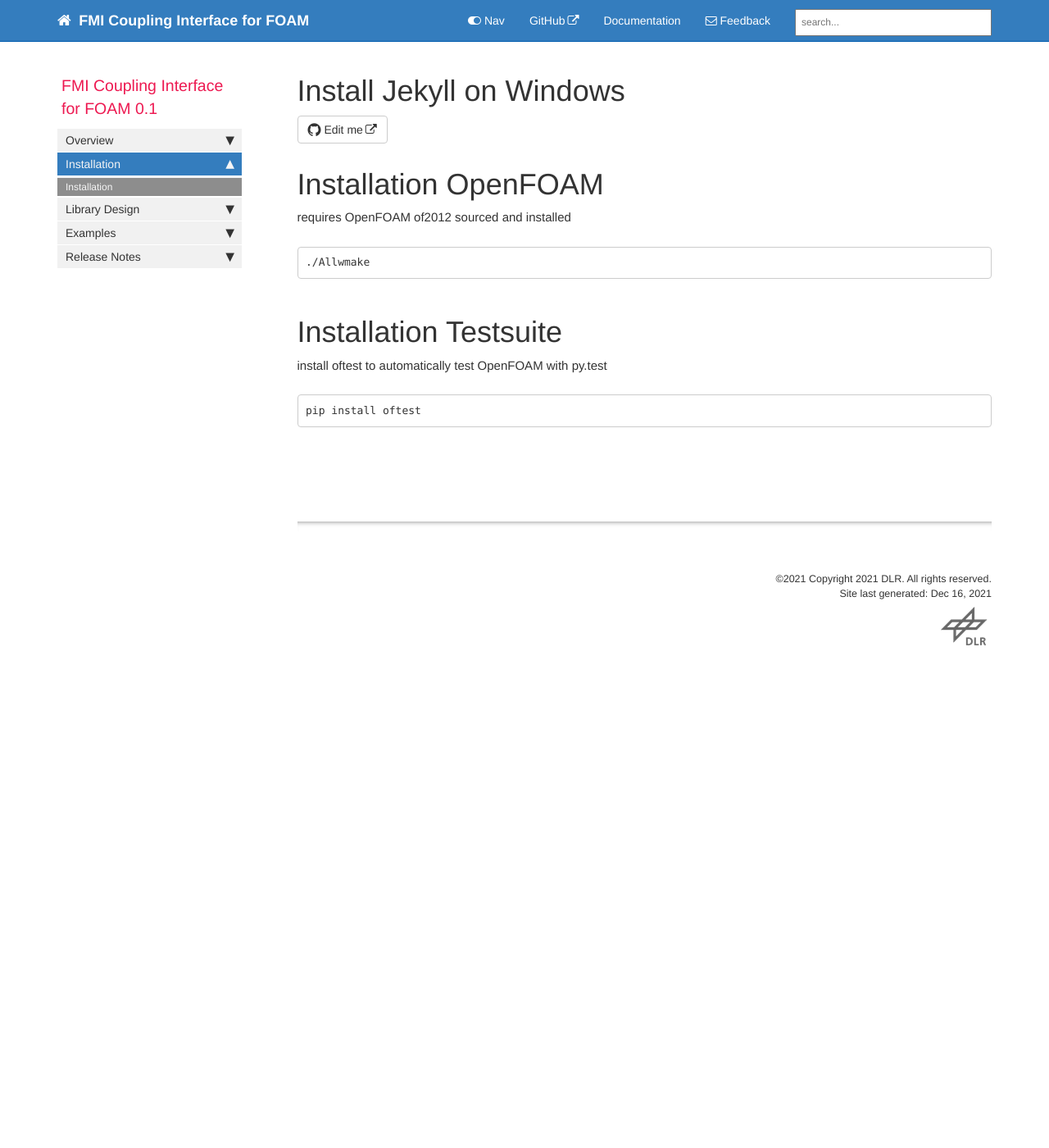
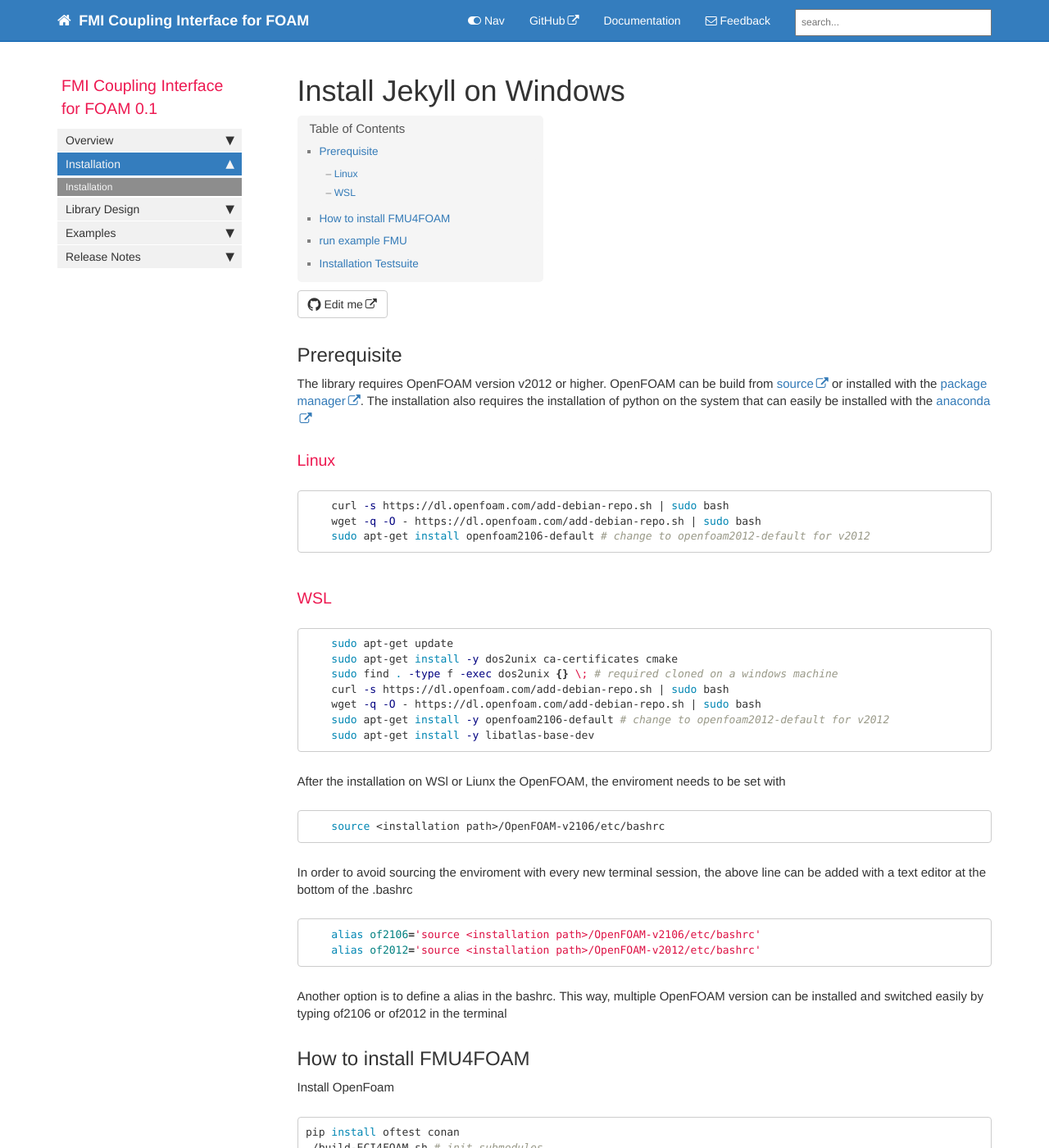
Before and after one commit to DLR-RY/FMU4FOAM, a Jekyll site: the page built from docs/pages/doc/doc_installation.md, in a window 1280 px wide and 1400 px high. Shown: the whole window at 82% size. Built offline with Jekyll 4.4.1, drawn with Linux system fonts in a browser that asks for light colours; comment, search, counter and statistics services are not loaded; some of the changed text lies outside the part shown.

Commit message:
DOC update install guide

````diff
--- a/docs/pages/doc/doc_installation.md
+++ b/docs/pages/doc/doc_installation.md
@@ -6,14 +6,77 @@
 folder: doc
 ---
 
-# Installation OpenFOAM
+## Prerequisite
 
-requires OpenFOAM of2012 sourced and installed
+The library requires OpenFOAM version v2012 or higher. OpenFOAM can be build from [source](https://develop.openfoam.com/Development/openfoam/-/blob/master/doc/Build.md) or installed with the [package manager](https://develop.openfoam.com/Development/openfoam/-/wikis/precompiled). The installation also requires the installation of python on the system that can easily be installed with the [anaconda](https://www.anaconda.com/products/individual)
 
+### Linux
+
+```bash
+    curl -s https://dl.openfoam.com/add-debian-repo.sh | sudo bash
+    wget -q -O - https://dl.openfoam.com/add-debian-repo.sh | sudo bash
+    sudo apt-get install openfoam2106-default # change to openfoam2012-default for v2012
 ```
+
+### WSL
+
+```bash
+    sudo apt-get update
+    sudo apt-get install -y dos2unix ca-certificates cmake
+    sudo find . -type f -exec dos2unix {} \; # required cloned on a windows machine
+    curl -s https://dl.openfoam.com/add-debian-repo.sh | sudo bash
+    wget -q -O - https://dl.openfoam.com/add-debian-repo.sh | sudo bash
+    sudo apt-get install -y openfoam2106-default # change to openfoam2012-default for v2012
+    sudo apt-get install -y libatlas-base-dev
+```
+
+After the installation on WSl or Liunx the OpenFOAM, the enviroment needs to be set with
+
+```bash
+    source <installation path>/OpenFOAM-v2106/etc/bashrc
+```
+
+In order to avoid sourcing the enviroment with every new terminal session, the above line can be added with a text editor at the bottom of the .bashrc
+
+```bash
+    alias of2106='source <installation path>/OpenFOAM-v2106/etc/bashrc'
+    alias of2012='source <installation path>/OpenFOAM-v2012/etc/bashrc'
+```
+
+Another option is to define a alias in the bashrc. This way, multiple OpenFOAM version can be installed and switched easily by typing of2106 or of2012 in the terminal
+
+##  How to install FMU4FOAM
+
+Install OpenFoam
+```bash
+pip install oftest conan
+./build-ECI4FOAM.sh # init submodules
 ./Allwmake
 ```
-# Installation Testsuite
+
+Install the FMU build tool
+
+```bash
+pip install fmu4foam
+```
+
+## run example FMU
+
+
+requires that OpenFOAM is build on that machine
+
+```bash
+cd example/TempControlFlange
+./Allrun
+```
+
+FMU4FOAM to quickly generate a library with testsuite and hosted documenation
+
+zip or clone this library and edit it from there
+
+
+
+## Installation Testsuite
 
 install oftest to automatically test OpenFOAM with py.test
 
@@ -21,4 +84,9 @@
 pip install oftest
 ```
 
+run the test enviroment
+```
+py.test
+```
+
 {% include links.html %}
````
